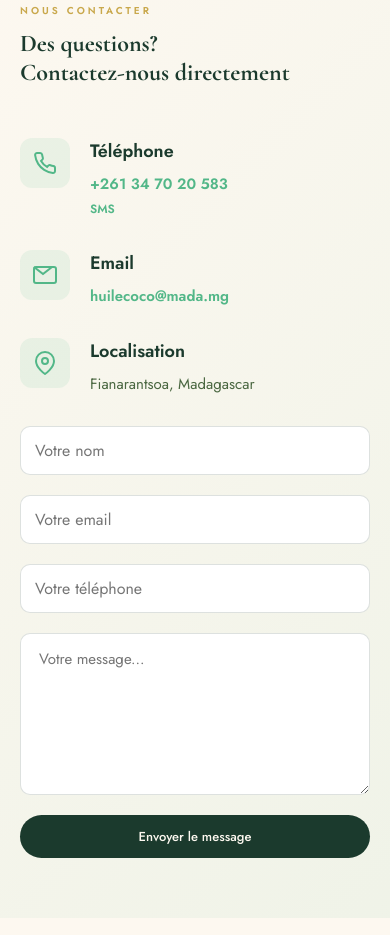
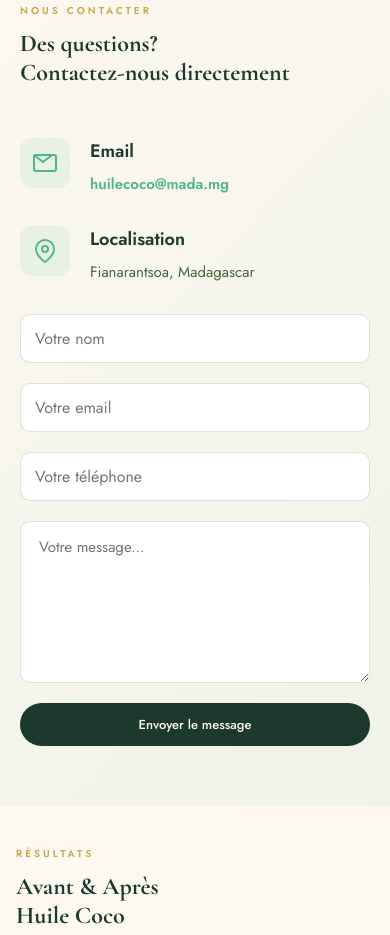
Before and after one commit to TafitaNiainaperline/coco-hair, a plain HTML site: page index.html in a window 390 px wide. Shown: the part 3795-4730 px from the top of the page. Drawn offline with nearby package versions, Linux system fonts and the light colour scheme.

Commit message:
Remove phone number and SMS from contact section

```diff
--- a/index.html
+++ b/index.html
@@ -239,24 +239,7 @@
 
   <div class="contact-content">
     <div class="contact-info">
-      <div class="contact-item">
-        <div class="contact-icon">
-          <svg width="24" height="24" viewBox="0 0 24 24" fill="none" stroke="#52B788" stroke-width="2">
-            <path d="M22 16.92v3a2 2 0 0 1-2.18 2 19.79 19.79 0 0 1-8.63-3.07 19.5 19.5 0 0 1-6-6 19.79 19.79 0 0 1-3.07-8.67A2 2 0 0 1 4.11 2h3a2 2 0 0 1 2 1.72 12.84 12.84 0 0 0 .7 2.81 2 2 0 0 1-.45 2.11L8.09 9.91a16 16 0 0 0 6 6l1.27-1.27a2 2 0 0 1 2.11-.45 12.84 12.84 0 0 0 2.81.7A2 2 0 0 1 22 16.92z"/>
-          </svg>
-        </div>
-        <div>
-          <h4>Téléphone</h4>
-          <p>
-            <a href="tel:+261347020583">+261 34 70 20 583</a>
-            <br><small style="font-size:12px;color:#666">
-              <a href="sms:+261347020583" style="color:#52B788">SMS</a>
-            </small>
-          </p>
-        </div>
-      </div>
-
-      <div class="contact-item">
+<div class="contact-item">
         <div class="contact-icon">
           <svg width="24" height="24" viewBox="0 0 24 24" fill="none" stroke="#52B788" stroke-width="2">
             <rect x="1" y="4" width="22" height="16" rx="2" ry="2"/><path d="m1 4 9 7 9-7"/>
```
